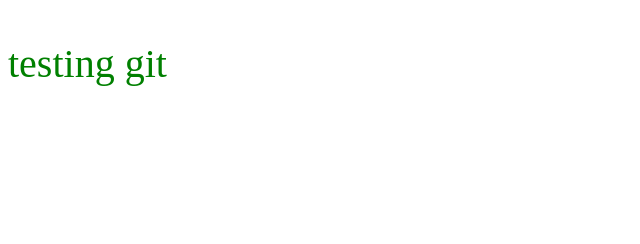
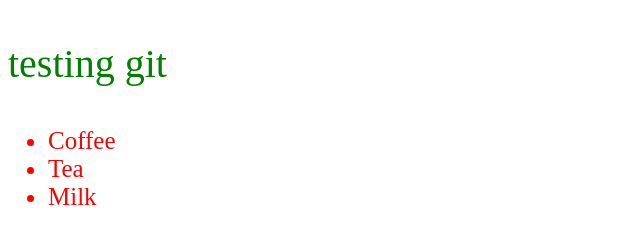
Before and after one commit to sunilkumarmondem/gitlsn, a plain HTML site: page index.html in a window 1280 px wide. Shown: the whole page, without its empty margins (0-640 px from the left). Drawn offline with Linux system fonts and the light colour scheme.

Commit message:
added new div

```diff
--- a/index.html
+++ b/index.html
@@ -9,5 +9,12 @@
 </head>
 <body>
     <p>testing git</p>
+    <div class="list">
+        <ul>
+            <li>Coffee</li>
+            <li>Tea</li>
+            <li>Milk</li>
+          </ul>
+    </div>
 </body>
 </html>
--- a/style.css
+++ b/style.css
@@ -2,3 +2,8 @@ p{
     color:#008000;
     font-size: 40px;
 }
+
+.list{
+    color:red;
+    font-size:25px
+}
```
